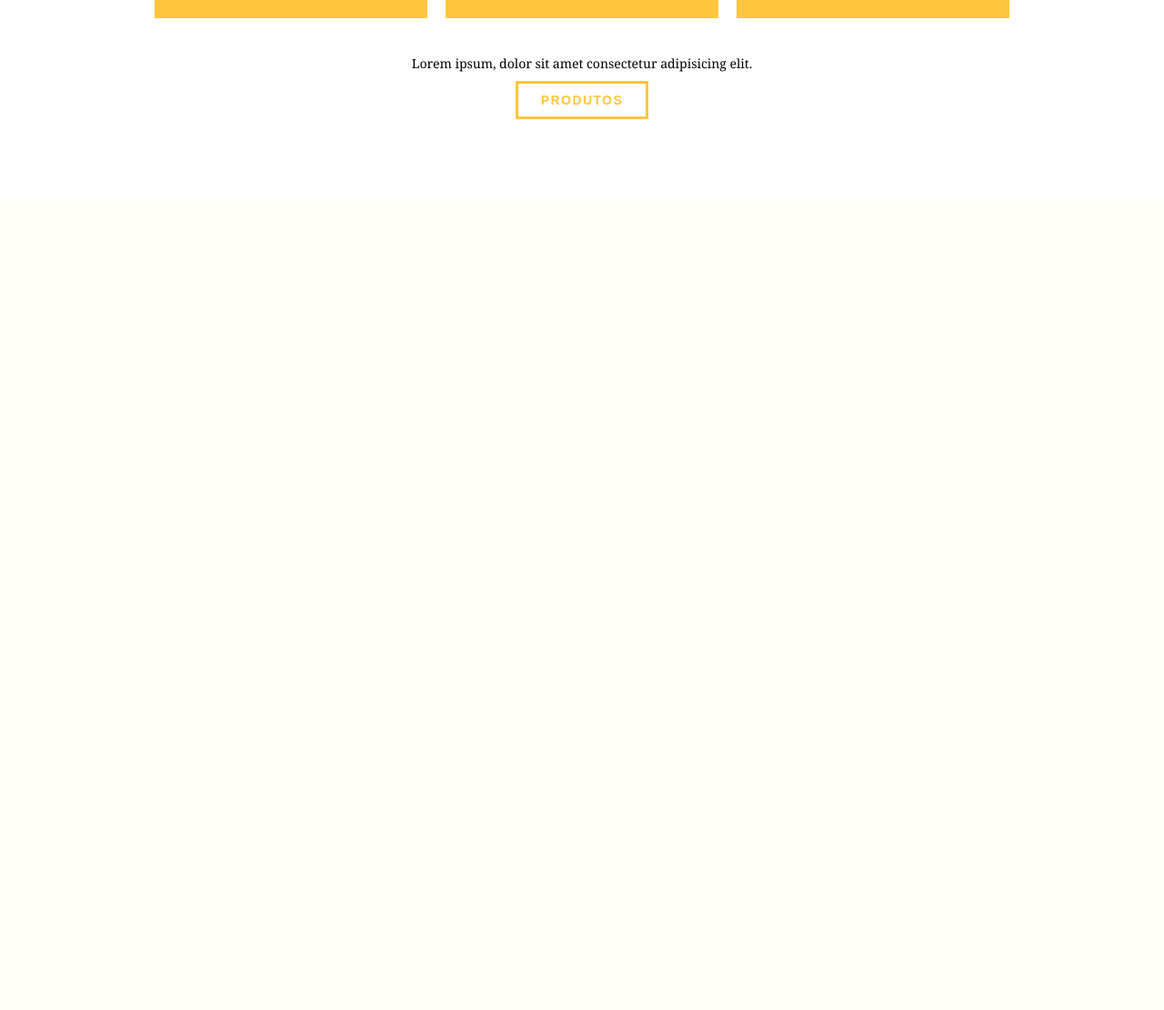
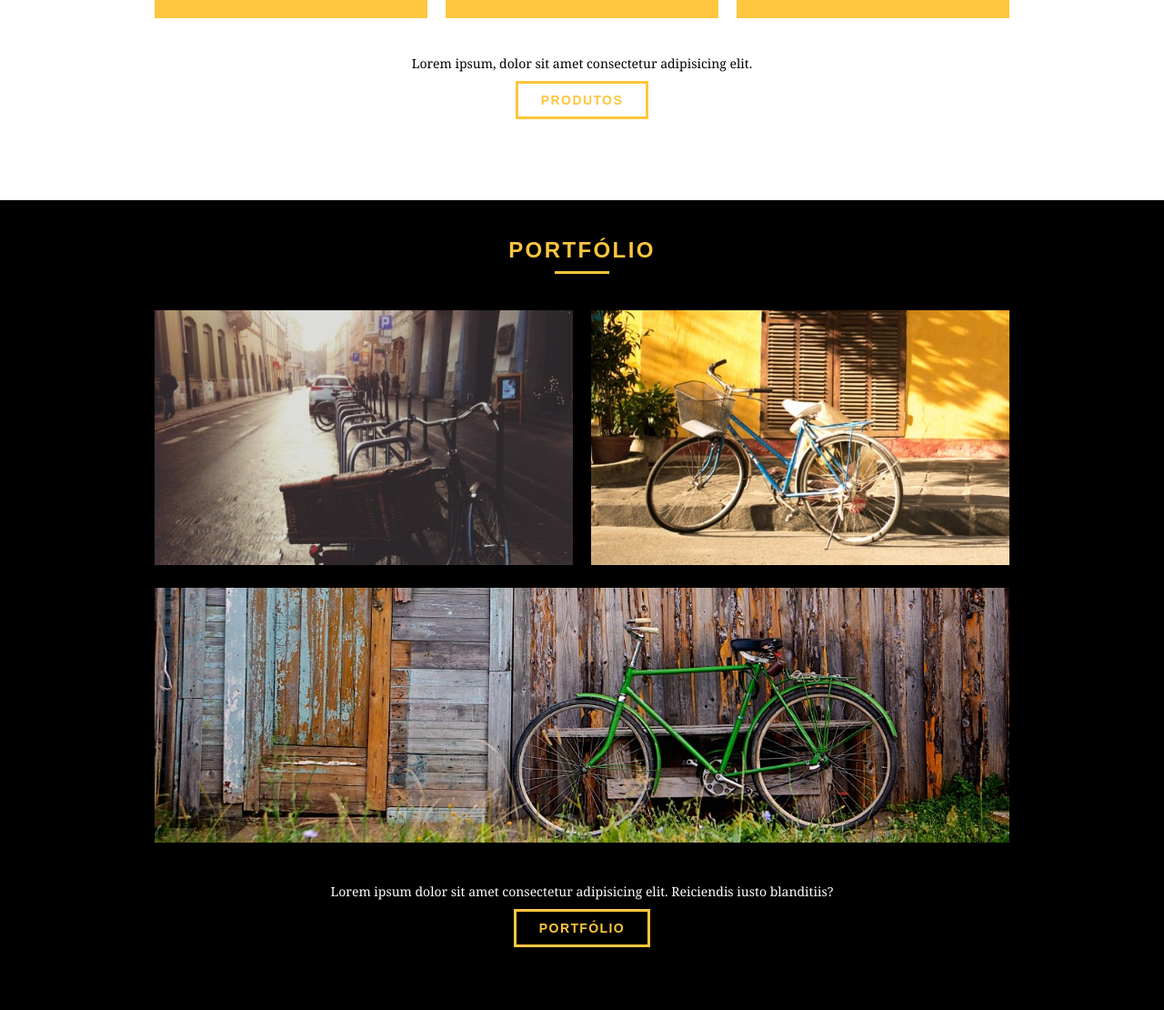
Before and after one commit to barbosadiego/origamid-curso, a PHP site: page / in a window 1280 px wide. Shown: the part 923-2033 px from the top of the page at 91% size. Before the commit the page ends 1054 px from the top, so only its background shows below. Run offline with PHP 8.4, Linux system fonts and the light colour scheme.

Commit message:
update portfolio

```diff
--- a/bikcraft/css/style.css
+++ b/bikcraft/css/style.css
@@ -179,4 +179,28 @@ p{
 
 .cta p{
     margin-bottom: 20px;
+
 }
+
+/*PORTFOLIO*/
+
+.portfolio{
+    background: black;
+    padding: 40px 0;
+}
+
+.portfolio .subtitulo{
+    color: #fec63e;
+}
+
+.portfolio .subtitulo::after{
+    background: #fec63e;
+}
+
+.portfolio .cta p{
+    color: white;
+}
+
+.portfolio-lista li:last-child{
+    margin-top: 20px;
+}
--- a/bikcraft/index.html
+++ b/bikcraft/index.html
@@ -65,5 +65,21 @@
             <a href="produtos.html" class="btn-preto">produtos</a>
         </div>
   </section>
+  <!--fecha produdos-->
+  <section class="portfolio">
+      <div class="container">
+          <h2 class="subtitulo">portfólio</h2>
+          <ul class="portfolio-lista">
+              <li class="grid-8"><img src="img/portfolio/retro.jpg" alt="bicicleta retro"></li>
+              <li class="grid-8"><img src="img/portfolio/passeio.jpg" alt="bicicleta passeio"></li>
+              <li class="grid-16"><img src="img/portfolio/esporte.jpg" alt="bicicleta esporte"></li>
+          </ul>
+          <div class="cta">
+              <p>Lorem ipsum dolor sit amet consectetur adipisicing elit. Reiciendis iusto blanditiis?</p>
+              <a href="portfolio.html" class="btn">portfólio</a>
+          </div>
+      </div>
+
+  </section>
 </body>
 </html>
```
